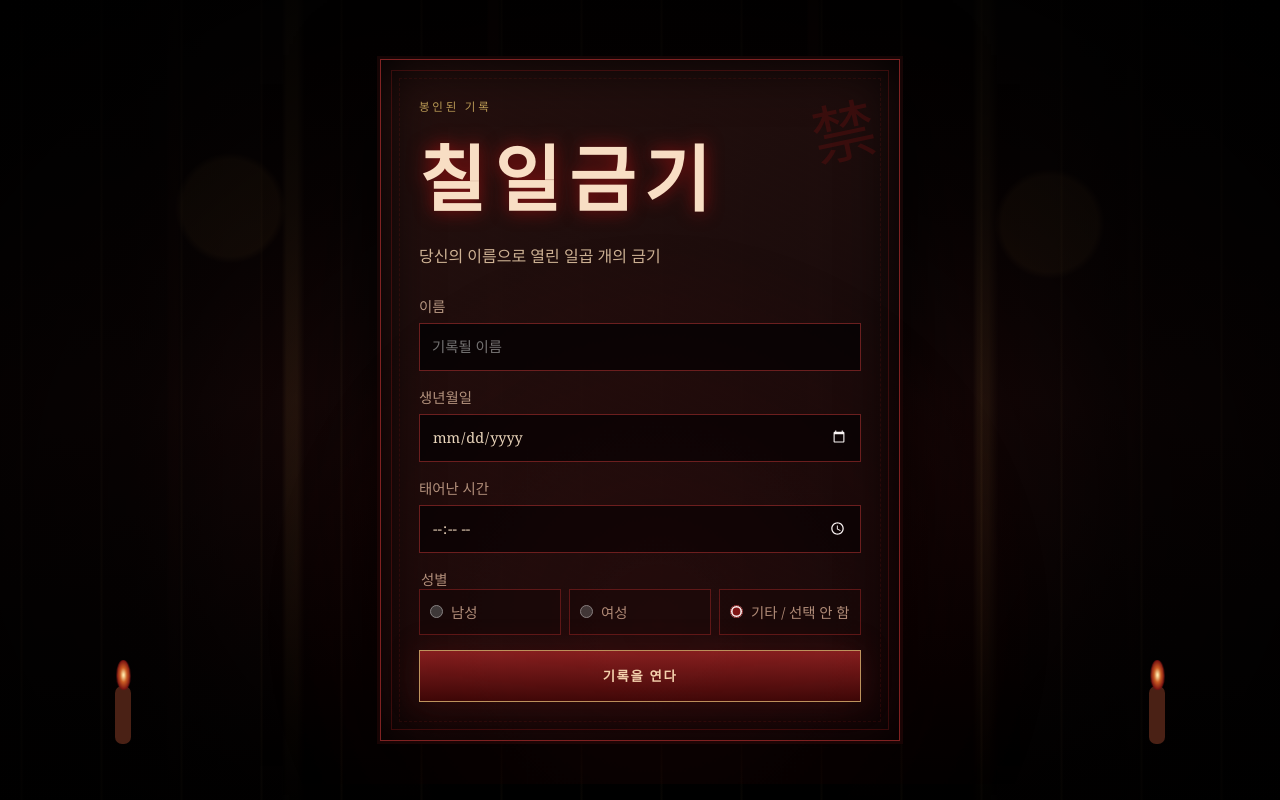
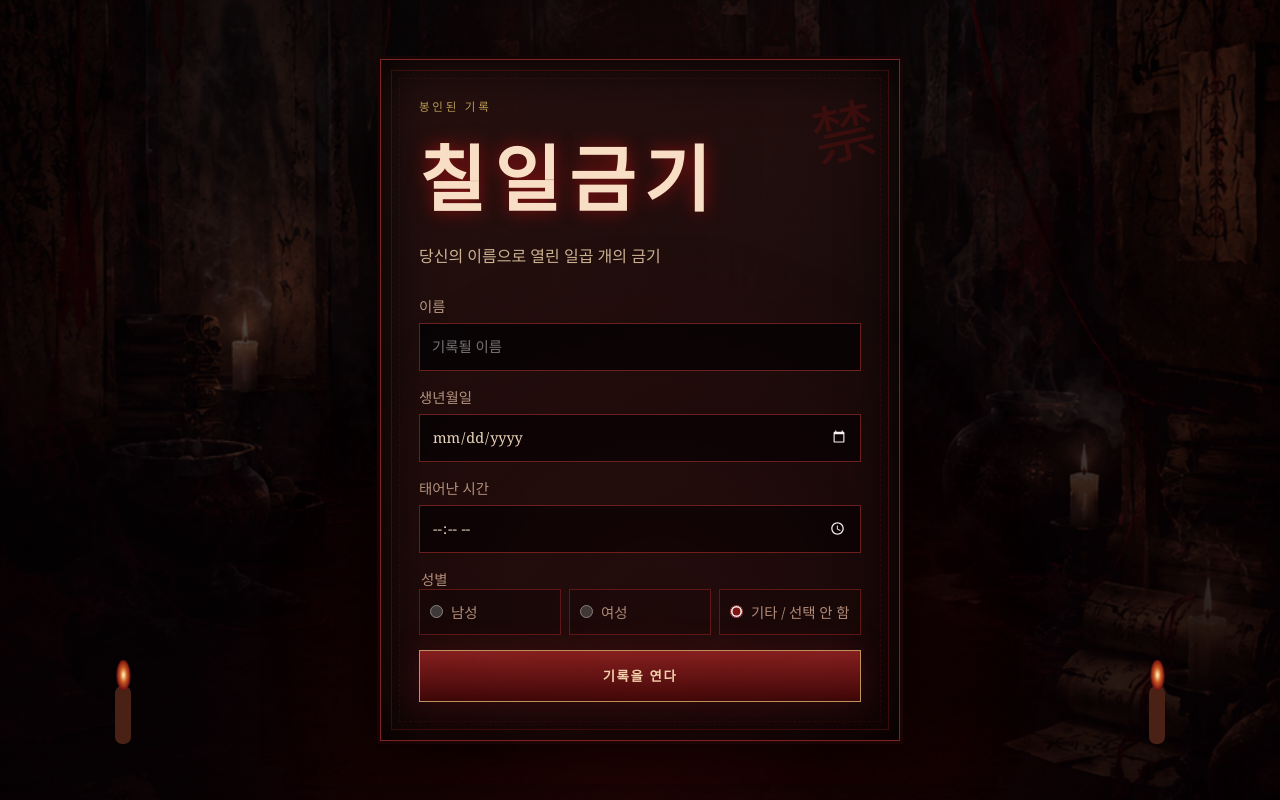
Before and after one commit to alialialicee/ali_77gi, a React (Vite) app: page / in a window 1280 px wide. Built offline with nearby package versions, Linux system fonts and the light colour scheme.

Commit message:
Apply loading assets and shaman progress movement

```diff
--- a/src/components/LoadingRitual.tsx
+++ b/src/components/LoadingRitual.tsx
@@ -1,6 +1,8 @@
 import type { CSSProperties } from 'react';
 import { useEffect, useMemo, useState } from 'react';
 import { loadingMessages } from '../data/fortunes';
+import loadingMudangUrl from '../assets/loading-mudang.png';
+import jakduTrackUrl from '../assets/jakdu-track.png';
 
 interface Props { onComplete: () => void; }
 
@@ -58,7 +60,14 @@ export default function LoadingRitual({ onComplete }: Props) {
   return (
     <section
       className={`screen loading-screen reveal${isComplete ? ' ritual-complete' : ''}`}
-      style={{ '--ritual-progress': `${progress}%` } as CSSProperties}
+      style={
+        {
+          '--ritual-progress': `${progress}%`,
+          '--shaman-x': `-${progress}%`,
+          '--loading-mudang-image': `url(${loadingMudangUrl})`,
+          '--jakdu-track-image': `url(${jakduTrackUrl})`,
+        } as CSSProperties
+      }
       aria-live="polite"
     >
       <div className="ritual-circle"><span /><span /><span /></div>
@@ -82,10 +91,10 @@ export default function LoadingRitual({ onComplete }: Props) {
           <div className="track-seal" aria-hidden="true">封</div>
         </div>
         <div className="shaman-runner" aria-hidden="true">
-          <span className="shaman-bell" />
-          <span className="shaman-hat" />
-          <span className="shaman-body" />
-          <span className="shaman-cloth" />
+          <div className="shaman-sprite">
+            <img className="shaman-image" src={loadingMudangUrl} alt="" />
+            <span className="shaman-bell" />
+          </div>
         </div>
       </div>
     </section>
--- a/src/styles.css
+++ b/src/styles.css
@@ -180,3 +180,95 @@ to{opacity:1;filter:none;transform:none}
 @media (min-width:720px){.ritual-loader{width:min(70vw,720px);height:148px}.shaman-runner{width:66px;height:92px}.loading-copy{margin-top:28svh}.ritual-track{height:38px}}
 
 @media (prefers-reduced-motion:reduce){.shaman-runner,.shaman-bell,.ritual-complete .ritual-track,.loading-screen.ritual-complete{animation:none!important}.ritual-track-fill,.blade-glow,.shaman-runner{transition:none!important}.glitch-text{text-shadow:0 0 12px #8f1919}}
+
+/* Image asset backgrounds with readability overlays */
+.intro-screen:before{background-image:linear-gradient(180deg,#0008,#0005 45%,#000e),url('./assets/bg-intro.png');background-size:cover;background-position:center;background-repeat:no-repeat}
+.loading-screen:before{background-image:linear-gradient(180deg,#0009,#0006 45%,#000e),url('./assets/bg-loading.png');background-size:cover;background-position:center;background-repeat:no-repeat}
+.result-screen:before{background-image:linear-gradient(180deg,#0008,#0005 45%,#000e),url('./assets/bg-result.png');background-size:cover;background-position:center;background-repeat:no-repeat}
+
+
+.loading-screen{grid-template-rows:1fr auto 1fr;text-align:center;gap:24px;padding-bottom:44px;--ritual-progress:0%;transition:transform .24s ease}
+.loading-screen.ritual-complete{animation:reveal .7s ease both, ritualDone .72s ease both}
+.loading-copy{position:relative;z-index:3;align-self:end;display:grid;gap:10px;max-width:min(92vw,640px);margin-top:32svh}
+.loading-kicker{z-index:2;margin:0;color:var(--muted);letter-spacing:.06em;text-shadow:0 2px 10px #000}
+.glitch-text{margin:0;min-height:3.2em;padding-inline:6px;font-size:clamp(1.35rem,6vw,2.6rem);line-height:1.35;word-break:keep-all}
+.ritual-loader{position:relative;z-index:4;align-self:start;width:min(88vw,560px);height:132px;margin-top:2px;filter:drop-shadow(0 18px 34px #000)}
+.ritual-track{position:absolute;left:0;right:0;bottom:20px;height:38px;border:1px solid #79552d;background-image:linear-gradient(180deg,#0006,#0002 45%,#0008),var(--jakdu-track-image);background-size:100% 100%;background-repeat:no-repeat;background-position:center;box-shadow:inset 0 0 22px #000,0 0 0 2px #120505,0 0 32px #5c0f0f66;overflow:hidden;clip-path:polygon(2% 24%,98% 8%,100% 50%,98% 92%,2% 76%,0 50%)}
+.ritual-track-fill{position:absolute;inset:0 auto 0 0;width:var(--ritual-progress);background:linear-gradient(90deg,#53101099,#a9221fcc 55%,#d05b35dd);box-shadow:0 0 24px #b72420cc,inset 0 0 16px #ffd08b38;transition:width .08s linear}
+.blade-glow{position:absolute;left:0;top:50%;width:var(--ritual-progress);height:2px;background:linear-gradient(90deg,transparent,#f2a05f,#cf2626);box-shadow:0 0 15px #d33228;transform:translateY(-50%);opacity:.9}
+.blade-segments{position:absolute;inset:0;background:repeating-linear-gradient(102deg,transparent 0 22px,#d0a25e50 23px 24px,transparent 25px 46px),linear-gradient(180deg,#ffffff12,transparent 45%,#0008 55%,#ffffff0a);mix-blend-mode:screen}
+.track-seal{position:absolute;right:10px;top:50%;width:25px;height:25px;display:grid;place-items:center;border:1px solid #b98b4d80;border-radius:50%;color:#d9b16a;background:#160606cc;text-shadow:0 0 10px #d62626;transform:translateY(-50%);font-size:.9rem}
+.ritual-complete .ritual-track{box-shadow:inset 0 0 26px #000,0 0 0 2px #2c0808,0 0 48px #d12a28cc;animation:trackOpen .75s ease both}
+.shaman-runner{position:absolute;left:var(--ritual-progress);bottom:46px;width:clamp(54px,18vw,78px);height:clamp(70px,24vw,98px);transform:translate3d(var(--shaman-x),0,0);transition:left .08s linear,transform .08s linear;transform-origin:50% 88%}
+.shaman-sprite{position:absolute;inset:0;animation:shamanDance .78s ease-in-out infinite;transform-origin:50% 88%}
+.shaman-image{position:absolute;left:50%;bottom:0;width:100%;height:auto;transform:translateX(-50%);filter:drop-shadow(0 10px 12px #000)}
+.shaman-bell{right:0;bottom:44%;width:13px;height:13px;border-radius:50%;background:radial-gradient(circle at 35% 30%,#f1c777,#8b6427 58%,#2a1206);box-shadow:0 0 8px #b8873f99;transform-origin:-16px 4px;animation:bellShake .42s ease-in-out infinite}
+.shaman-bell:before{content:"";position:absolute;left:-18px;top:5px;width:19px;height:2px;background:#1b0c0a;transform:rotate(-18deg);transform-origin:right center}
+.shaman-runner:after{content:"";position:absolute;left:12px;right:10px;bottom:0;height:7px;background:radial-gradient(ellipse,#000c,transparent 70%);filter:blur(3px)}
+.ritual-complete .shaman-sprite{animation:shamanFinish .75s ease both}
+
+@keyframes shamanDance{0%,100%{transform:translate3d(0,0,0) rotate(-3deg)}50%{transform:translate3d(0,-8px,0) rotate(4deg)}}
+@keyframes bellShake{0%,100%{transform:rotate(-10deg)}50%{transform:rotate(18deg)}}
+@keyframes trackOpen{50%{filter:brightness(1.35)}100%{filter:brightness(1.08)}}
+@keyframes ritualDone{35%{transform:translateX(2px)}65%{transform:translateX(-2px)}100%{transform:none}}
+@keyframes shamanFinish{0%{transform:translate3d(0,-5px,0) rotate(4deg)}100%{transform:translate3d(0,0,0) rotate(0deg)}}
+
+@media (min-width:720px){.ritual-loader{width:min(70vw,720px);height:148px}.loading-copy{margin-top:28svh}.ritual-track{height:42px}}
+
+@media (prefers-reduced-motion:reduce){.shaman-sprite,.shaman-bell,.ritual-complete .ritual-track,.loading-screen.ritual-complete{animation:none!important}.ritual-track-fill,.blade-glow,.shaman-runner{transition:none!important}.glitch-text{text-shadow:0 0 12px #8f1919}}
+
+/* Force local asset backgrounds */
+.intro-screen,
+.loading-screen,
+.result-screen {
+  position: relative;
+  isolation: isolate;
+  overflow: hidden;
+  background-color: #090203;
+}
+
+.intro-screen::before,
+.loading-screen::before,
+.result-screen::before {
+  content: "";
+  position: fixed;
+  inset: 0;
+  z-index: -2;
+  background-size: cover;
+  background-position: center;
+  background-repeat: no-repeat;
+  opacity: 0.9;
+  pointer-events: none;
+}
+
+.intro-screen::before {
+  background-image:
+    linear-gradient(180deg, rgba(8, 0, 4, 0.28), rgba(8, 0, 4, 0.78)),
+    url("./assets/bg-intro.png");
+}
+
+.loading-screen::before {
+  background-image:
+    linear-gradient(180deg, rgba(8, 0, 4, 0.25), rgba(8, 0, 4, 0.82)),
+    url("./assets/bg-loading.png");
+}
+
+.result-screen::before {
+  background-image:
+    linear-gradient(180deg, rgba(8, 0, 4, 0.38), rgba(8, 0, 4, 0.88)),
+    url("./assets/bg-result.png");
+}
+
+.intro-screen::after,
+.loading-screen::after,
+.result-screen::after {
+  content: "";
+  position: fixed;
+  inset: 0;
+  z-index: -1;
+  pointer-events: none;
+  background:
+    radial-gradient(circle at 50% 30%, rgba(150, 20, 20, 0.18), transparent 36%),
+    radial-gradient(circle at 50% 100%, rgba(80, 0, 0, 0.34), transparent 45%),
+    rgba(0, 0, 0, 0.36);
+}
```
